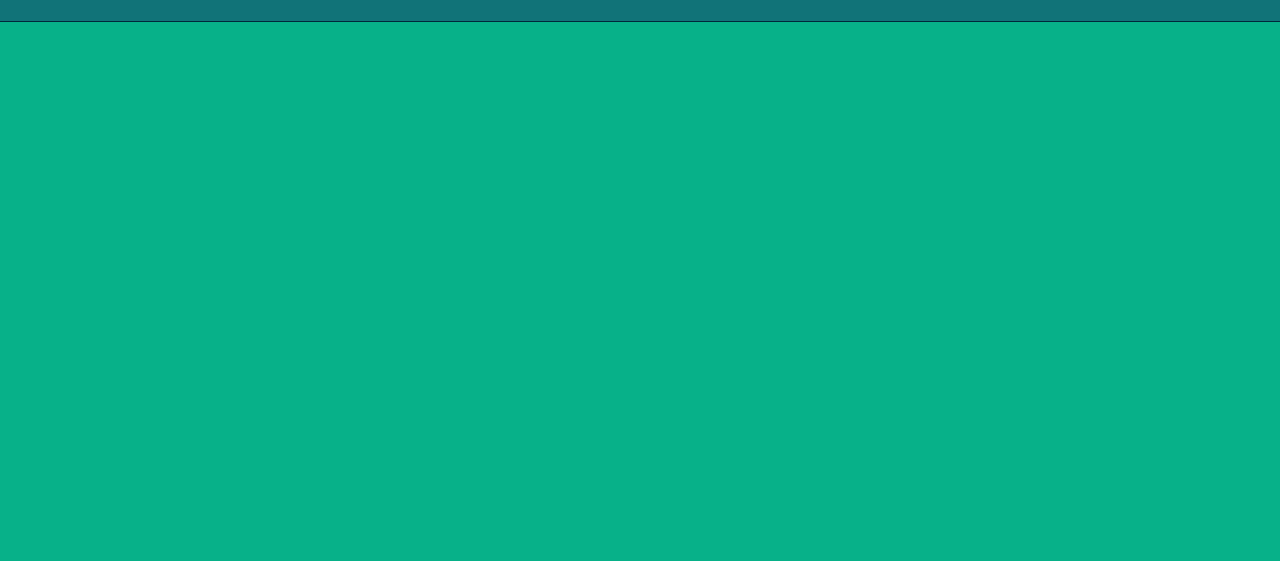
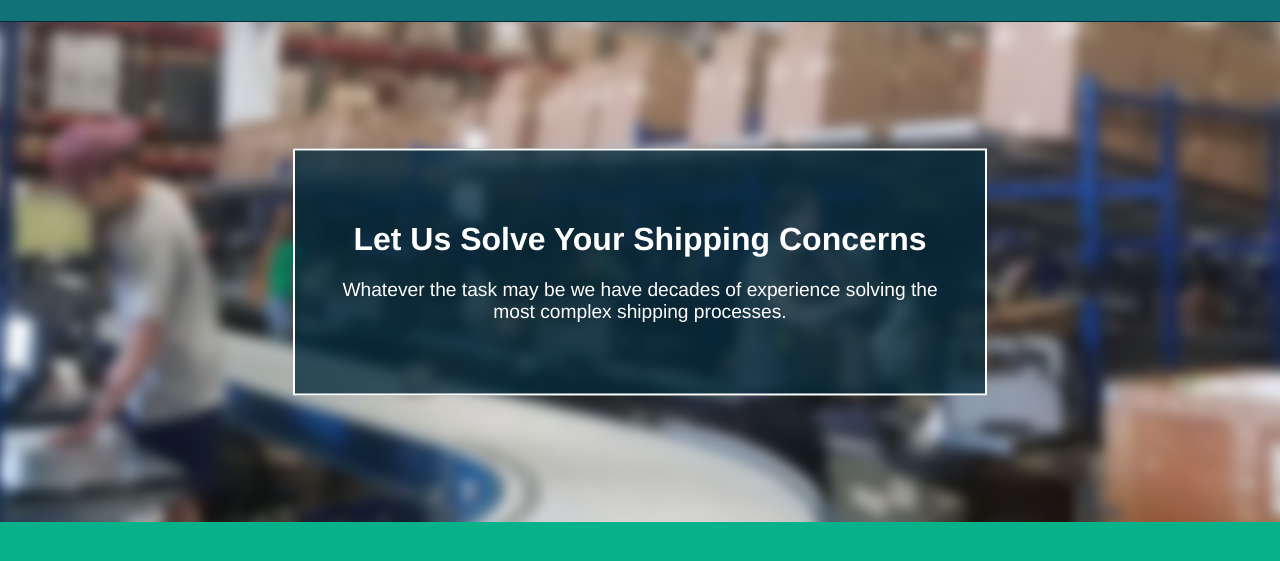
Before and after one commit to zedzelenak/flexbox-business-site, a plain HTML site: page index.html in a window 1280 px wide. Shown: the part 83-644 px from the top of the page. Drawn offline with Linux system fonts and the light colour scheme.

Commit message:
Hero image and text

```diff
--- a/index.html
+++ b/index.html
@@ -7,7 +7,7 @@
   </head>
   <body>
     <header>
-      <div class="wrapper site-header__wrapper">
+      <div class="wrapper-container">
         <a href="#"><img id="header-logo" src="images/logo.svg" /></a>
         <nav>
           <ul>
@@ -18,7 +18,15 @@
         </nav>
       </div>
     </header>
-    <main></main>
+    <main>
+      <div id="hero-image-container">
+        <div id="hero-image"></div>
+        <div id="hero-text-container">
+          <h1>Let Us Solve Your Shipping Concerns</h1>
+          <p>Whatever the task may be we have decades of experience solving the most complex shipping processes.</p>
+        </div>
+      </div>
+    </main>
     <footer></footer>
   </body>
 </html>
--- a/styles/main.css
+++ b/styles/main.css
@@ -9,7 +9,7 @@ header {
   border-bottom: 1px solid #002739;
 }
 
-.site-header__wrapper {
+.wrapper-container {
   display: flex;
   justify-content: space-between;
   align-items: center;
@@ -44,3 +44,38 @@ header nav li {
   font-size: 1.25rem;
   margin-left: 1.5rem;
 }
+
+#hero-image-container {
+  width: 100%;
+  height: 500px;
+  overflow: hidden;
+  position: relative;
+}
+
+#hero-image {
+  background-image: url('../images/hero.webp');
+  background-repeat: no-repeat;
+  background-size: cover;
+  background-position: center;
+  filter: blur(5px);
+  transform: scale(1.25);
+  height: 100%;
+}
+
+#hero-text-container {
+  position: absolute;
+  top: 50%;
+  left: 50%;
+  transform: translate(-50%, -50%);
+  z-index: 2;
+  width: 50%;
+  background-color: rgba(0, 39, 57, 0.75);
+  color: #fff;
+  text-align: center;
+  padding: 50px 25px;
+  border: 2px solid #fff;
+}
+
+#hero-text-container p {
+  font-size: 1.2rem;
+}
--- a/styles/reset.css
+++ b/styles/reset.css
@@ -9,3 +9,7 @@ body {
 body a:hover {
   cursor: pointer;
 }
+
+body, html {
+  height: 100%;
+}
```
Also changed, not shown: images/hero.webp (added).
